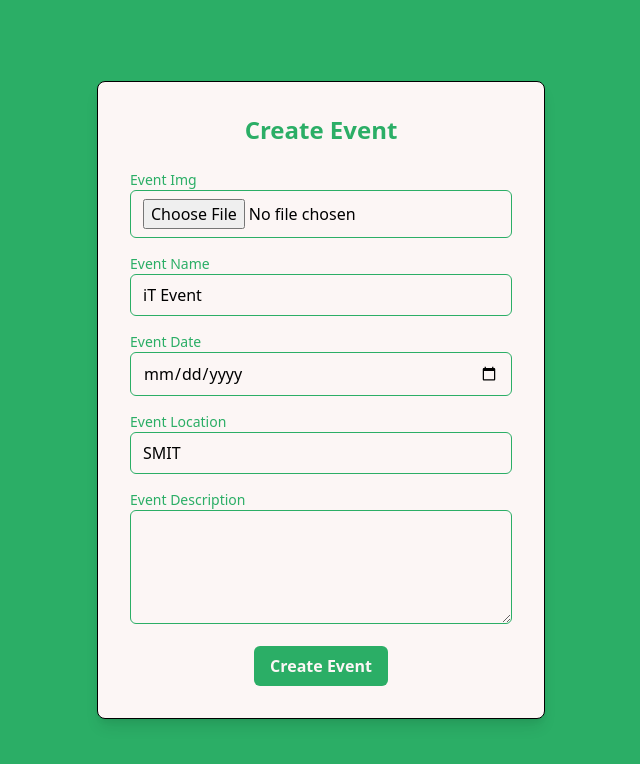
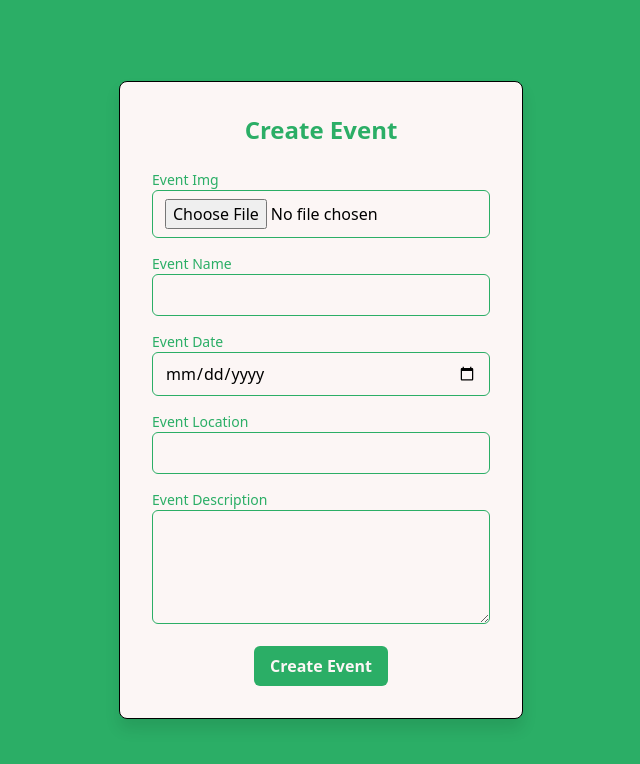
Before and after one commit to AbdulRehmanZia/Event-Planner-, a plain HTML site: page auth/User Events/index.html in a window 1280 px wide. Shown: the whole page, without its empty margins (319-959 px from the left). Drawn offline with nearby package versions, Linux system fonts and the light colour scheme.

Commit message:
initial commit for user

```diff
--- a/auth/User Events/index.html
+++ b/auth/User Events/index.html
@@ -10,66 +10,81 @@
     <style>
         /* Custom Styles */
         body {
-            background-color: #2BAE66FF; /* Island Green background for the body */
+            background-color: #2BAE66FF;
+            /* Island Green background for the body */
         }
+
         .form-container {
-            background-color: #FCF6F5FF; /* White background for the form */
-            border: 1px solid black; /* Solid black border */
+            background-color: #FCF6F5FF;
+            /* White background for the form */
+            border: 1px solid black;
+            /* Solid black border */
+            padding: 2rem;
+            border-radius: 0.5rem;
+            box-shadow: 0 10px 15px rgba(0, 0, 0, 0.1);
         }
+
         .form-heading {
-            color: #2BAE66FF; /* Island Green text for the heading */
+            color: #2BAE66FF;
+            /* Island Green text for the heading */
         }
+
         .form-label {
-            color: #2BAE66FF; /* Island Green text for labels */
+            color: #2BAE66FF;
+            /* Island Green text for labels */
         }
-        .form-input, .form-textarea {
-            border: 1px solid #2BAE66FF; /* Island Green border for inputs and textarea */
-            background-color: #FCF6F5FF; /* White background for inputs and textarea */
+
+        .form-input,
+        .form-textarea {
+            border: 1px solid #2BAE66FF;
+            /* Island Green border for inputs and textarea */
+            background-color: #FCF6F5FF;
+            /* White background for inputs and textarea */
         }
+
         .form-button {
-            background-color: #2BAE66FF; /* Island Green background for button */
-            color: #FCF6F5FF; /* White text for button */
+            background-color: #2BAE66FF;
+            /* Island Green background for button */
+            color: #FCF6F5FF;
+            /* White text for button */
         }
+
         .form-button:hover {
-            background-color: #1a8d54; /* Slightly darker green for button hover */
-            color: #FCF6F5FF; /* White text on hover */
+            background-color: #1a8d54;
+            /* Slightly darker green for button hover */
+            color: #FCF6F5FF;
+            /* White text on hover */
         }
     </style>
 </head>
 
 <body class="flex justify-center items-center min-h-screen">
 
-    <div class="form-container p-8 rounded-lg shadow-lg w-full max-w-md">
+    <div class="form-container">
         <h2 class="text-2xl font-bold mb-6 text-center form-heading">Create Event</h2>
         <form action="#" method="post" id="eventForm">
             <div class="mb-4">
-                <label class="block text-sm font-medium form-label">Event Img</label>
-                <input type="file" id="eventImg" name="eventImg"
-                    class="w-full px-3 py-2 rounded-md form-input" required>
+                <label for="eventImg" class="block text-sm font-medium form-label">Event Img</label>
+                <input type="file" id="eventImg" name="eventImg" class="w-full px-3 py-2 rounded-md form-input" required>
             </div>
             <div class="mb-4">
                 <label for="eventName" class="block text-sm font-medium form-label">Event Name</label>
-                <input type="text" id="eventName" name="eventName" value="iT Event"
-                    class="w-full px-3 py-2 rounded-md form-input" required>
+                <input type="text" id="eventName" name="eventName" class="w-full px-3 py-2 rounded-md form-input" required>
             </div>
             <div class="mb-4">
                 <label for="eventDate" class="block text-sm font-medium form-label">Event Date</label>
-                <input type="date" id="eventDate" name="eventDate"
-                    class="w-full px-3 py-2 rounded-md form-input" required>
+                <input type="date" id="eventDate" name="eventDate" class="w-full px-3 py-2 rounded-md form-input" required>
             </div>
             <div class="mb-4">
                 <label for="eventLocation" class="block text-sm font-medium form-label">Event Location</label>
-                <input type="text" id="eventLocation" name="eventLocation" value="SMIT"
-                    class="w-full px-3 py-2 rounded-md form-input" required>
+                <input type="text" id="eventLocation" name="eventLocation" class="w-full px-3 py-2 rounded-md form-input" required>
             </div>
             <div class="mb-4">
                 <label for="eventDescription" class="block text-sm font-medium form-label">Event Description</label>
-                <textarea id="eventDescription" name="eventDescription"
-                    class="w-full px-3 py-2 rounded-md form-textarea" rows="4" required></textarea>
+                <textarea id="eventDescription" name="eventDescription" class="w-full px-3 py-2 rounded-md form-textarea" rows="4" required></textarea>
             </div>
             <div class="flex justify-center">
-                <button type="submit" id="submitEvent"
-                    class="form-button font-bold py-2 px-4 rounded-md focus:outline-none focus:ring-2 focus:ring-blue-500">
+                <button type="submit" id="submitEvent" class="form-button font-bold py-2 px-4 rounded-md focus:outline-none focus:ring-2 focus:ring-blue-500">
                     Create Event
                 </button>
             </div>
```
